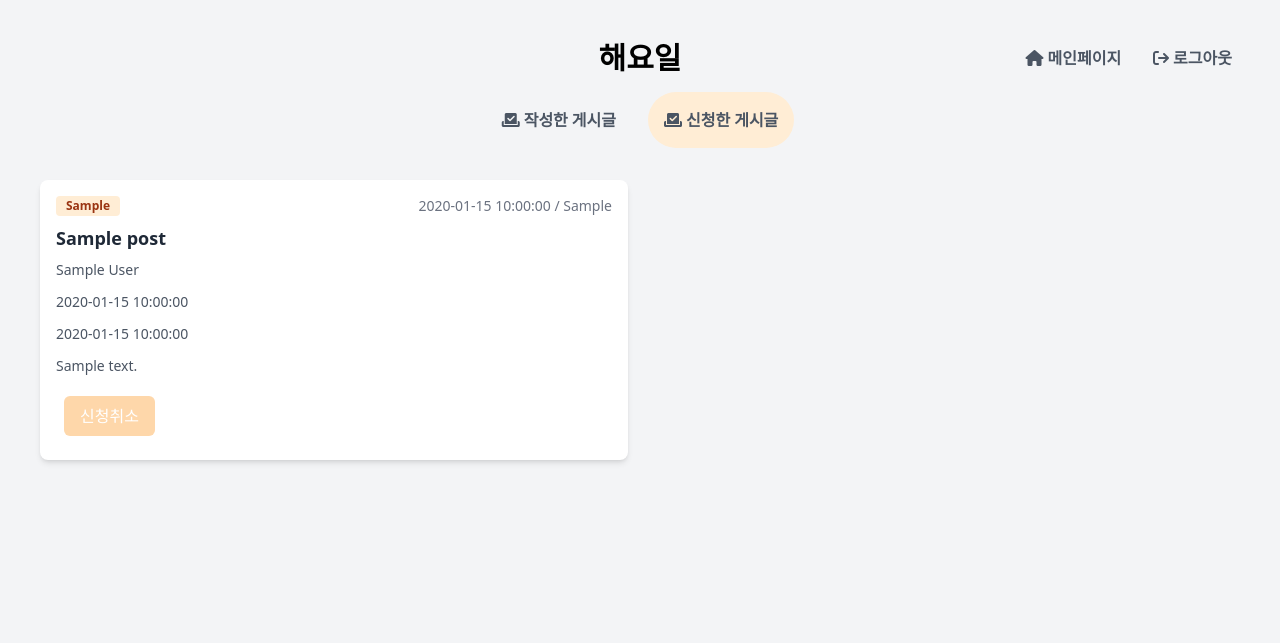
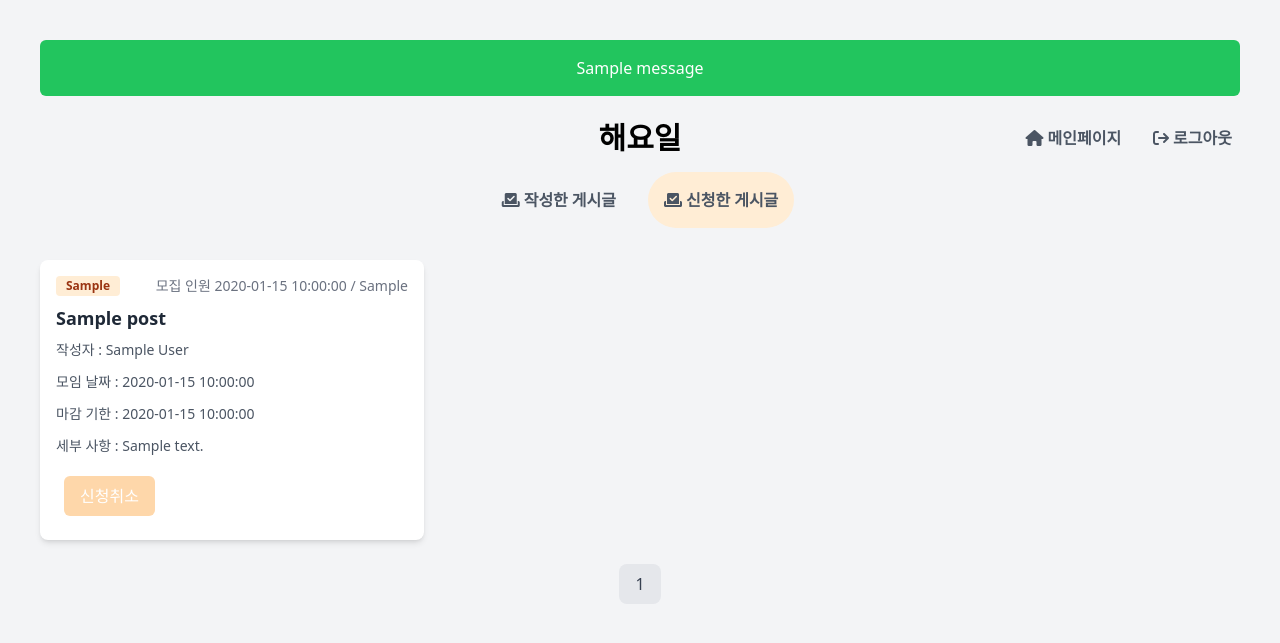
Before and after one commit to hjun813/jungle_team3, a Flask app: template templates/mypage_myapply.html in a window 1280 px wide. Shown: the top 643 px of the page. Run offline with Flask 3, Linux system fonts and the light colour scheme; the template is opened without the code that fills it: most values are stand-ins (such as "Sample title", 1, 10 or a date in 2020); one stand-in notice (Sample message) is shown; some libraries are stand-ins or nearby versions.

Commit message:
fix: flash

```diff
--- a/app.py
+++ b/app.py
@@ -189,8 +189,10 @@ def posting():
     result = db.posts.insert_one(post)
 
     if result.acknowledged:
+        flash("게시물 업로드를 성공했습니다.","success")
         return redirect(url_for("findPost"))
     else:
+        flash("게시물 업로드 중 문제가 발생했습니다. 다시 시도해주세요","error")
         return render_template("posting.html")
 
 @app.route("/postlist",methods = ["GET"])
@@ -202,7 +204,7 @@ def findPost():
     filter_type = request.args.get("post_type")  # 게시물 유형 필터링
     sort = request.args.get("sort_type","latest")
     page = int(request.args.get("page", 1))  # 페이지 (기본값: 1)
-    per_page = 10  # 페이지당 문서 개수
+    per_page = 12  # 페이지당 문서 개수
     skip_count = (page - 1) * per_page
 
     query = {"dueDate": {"$gte": now}}
@@ -239,7 +241,9 @@ def findPost():
                            current_page=page,
                            total_pages=total_pages,
                            total_posts=total_posts,
-                           filter_due=sort,)
+                           sort_type=sort,
+                           post_type=filter_type
+                           )
 
 @app.route("/applymeeting",methods=["POST"])
 @jwt_required()
@@ -273,8 +277,10 @@ def applymeeting():
 
     if result:
         # 여기서 만약 모집 정원이 다 되었으면 이벤트 로그 생성 메서드로 넘어가기
+        flash("신청 완료 되었습니다. 마이페이지를 확인해주세요","success")
         return redirect(url_for("findPost"))
     else:
+        flash("신청 과정 중 요류가 발생했습니다. 다시 신청해주세요", "error")
         return redirect(url_for("findPost"))
 
 @app.route("/cancelmeeting",methods=["POST"])
@@ -290,8 +296,10 @@ def cancelmeeting():
 
     result = cancel(_id,current_user)
     if result:
+        flash("신청 취소 되었습니다. 마이페이지를 확인해 주세요","error")
         return redirect(url_for("findPost"))
     else:
+        flash("신청 취소 과정 중 오류가 발생했습니다. 다시 취소해 주세요","error")
         return redirect(url_for("findPost"))
 
 
@@ -316,7 +324,7 @@ def mypost():
     current_user = get_jwt_identity()
 
     page = int(request.args.get("page", 1))  # 페이지 (기본값: 1)
-    per_page = 10  # 페이지당 문서 개수
+    per_page = 12  # 페이지당 문서 개수
     skip_count = (page - 1) * per_page
     query = {"author": current_user}
     pipeline = [
@@ -344,7 +352,7 @@ def mypost():
 
     print(total_pages)
     if not myposts:
-        print("⚠️ 조회된 게시물이 없습니다.")  # 디버깅 출력
+        flash("조회된 게시물이 없습니다.")  # 디버깅 출력
         return render_template("mypage_mypost.html", posts=[], message="조회된 게시물이 없습니다.")
     return render_template("mypage_mypost.html", posts = myposts, total_pages = total_pages, total_posts=total_posts, page = page)
 
@@ -355,7 +363,7 @@ def mypost():
 def applypost():
     current_user = get_jwt_identity()
     page = int(request.args.get("page", 1))  # 페이지 (기본값: 1)
-    per_page = 10  # 페이지당 문서 개수
+    per_page = 12  # 페이지당 문서 개수
     skip_count = (page - 1) * per_page
     query = {'author':{"$ne":current_user}}
     pipeline = [
@@ -378,11 +386,11 @@ def applypost():
 
     total_posts = db.posts.count_documents(query)
     total_pages = (total_posts + per_page - 1) // per_page
-    if len(attendposts) >= 0:
-        return render_template("mypage_myapply.html", posts = attendposts, total_pages = total_pages, total_posts = total_posts, page=page)
-    else:
+    if not attendposts:
         flash("조회 실패거나 조회할 게시물이 없습니다. 새로고침 하세요")
         return render_template("mypage_myapply.html")
+
+    return render_template("mypage_myapply.html", posts = attendposts, total_pages = total_pages, total_posts = total_posts, page=page)
 
 @app.route("/updatepost",methods=["POST"])
 @jwt_required()
@@ -459,6 +467,7 @@ def cancelmeetingonmypage():
 
 @app.route('/logout')
 def logout():
+    flash("로그아웃 완료","success")
     response = redirect(url_for('home'))  # 로그인 페이지로 리디렉트
     unset_jwt_cookies(response)  # 'token' 쿠키 삭제
     return response
--- a/templates/auth_base.html
+++ b/templates/auth_base.html
@@ -5,9 +5,9 @@
     <div class="container max-w-4xl bg-white rounded-xl shadow-lg overflow-hidden flex flex-col md:flex-row">
         <!-- 왼쪽 패널 -->
         <div class="bg-orange-600 text-white p-8 md:w-1/2 flex flex-col justify-center">
-            <h1 class="text-3xl font-bold mb-6">환영합니다</h1>
+            <h1 class="text-3xl font-bold mb-6">이번주도 해요일!</h1>
             <p class="text-lg text-orange-100 leading-relaxed">
-                저희 서비스에 가입하시면 다양한 혜택과 기능을 이용하실 수 있습니다.
+                환영합니다. 재미있고 즐거운 일요일을 해요일에서 만나세요.
             </p>
         </div>
 
--- a/templates/mypage_myapply.html
+++ b/templates/mypage_myapply.html
@@ -20,6 +20,22 @@
 </head>
 <body class="bg-gray-100 p-10">
     <div class="container mx-auto">
+        {% set total_pages = total_pages or 1 %}
+         <!-- 🔥 Flash 메시지 표시 -->
+        {% with messages = get_flashed_messages(with_categories=True) %}
+        {% if messages %}
+        <div class="mb-6">
+            {% for category, message in messages %}
+            <div class="p-4 rounded-md text-white text-center
+                        {% if category == 'success' %} bg-green-500
+                        {% elif category == 'error' %} bg-red-500
+                        {% else %} bg-gray-500 {% endif %}">
+                {{ message }}
+            </div>
+            {% endfor %}
+        </div>
+        {% endif %}
+        {% endwith %}
         <!-- 제목 및 버튼 2개 (오른쪽 정렬) -->
         <div class="flex justify-center items-center mb-4 relative">
             <h1 class="text-3xl font-bold text-center">해요일</h1>
@@ -49,7 +65,7 @@
         </div>
 
         <!-- 작성한 게시글 -->
-        <div id="posting-card-box" class="grid grid-cols-1 sm:grid-cols-2 gap-6">
+        <div id="posting-card-box" class="grid grid-cols-1 sm:grid-cols-3 gap-6">
 
             {% for post in posts %}
             <!-- 게시글 카드 1 -->
@@ -58,13 +74,13 @@
                     <div class="flex justify-between items-center mb-2">
                         <span class="bg-orange-100 text-orange-800 text-xs font-semibold px-2.5 py-0.5 rounded">
                             {{post.postType}}</span>
-                        <span class="text-sm text-gray-500">{{ post.nowPersonnel }} / {{ post.goalPersonnel}}</span>
+                        <span class="text-sm text-gray-500">모집 인원 {{ post.nowPersonnel }} / {{ post.goalPersonnel}}</span>
                     </div>
                     <h3 class="text-lg font-bold mb-2 text-gray-800">{{ post.title }}</h3>
-                    <p class="text-gray-600 text-sm mb-3 line-clamp-3">{{ post.author }}</p>
-                    <p class="text-gray-600 text-sm mb-3 line-clamp-3">{{ post.meetDate }}</p>
-                    <p class="text-gray-600 text-sm mb-3 line-clamp-3">{{ post.dueDate }}</p>
-                    <p class="text-gray-600 text-sm mb-3 line-clamp-3">{{ post.details }}</p>
+                    <p class="text-gray-600 text-sm mb-3 line-clamp-3">작성자   :   {{ post.author }}</p>
+                    <p class="text-gray-600 text-sm mb-3 line-clamp-3">모임 날짜   :   {{ post.meetDate }}</p>
+                    <p class="text-gray-600 text-sm mb-3 line-clamp-3">마감 기한   :   {{ post.dueDate }}</p>
+                    <p class="text-gray-600 text-sm mb-3 line-clamp-3">세부 사항   :   {{ post.details }}</p>
 
                     <div class="flex">
                         <form action="/cancelmeetingonmypage" method="POST">
@@ -80,9 +96,18 @@
             </div>
             {% endfor %}
         </div>
-
-        <!-- 모달 창
-         해당 모임의 참여자와 카카오톡 아이디 보여주기 -->
+        <!-- 페이지 번호를 cards-box 아래로 이동 -->
+        <div class="flex justify-center mt-6">
+            <nav class="flex space-x-2">
+                {% if total_pages == 1 %}
+                    <a href="/mypage/applypost?page=1" class="px-4 py-2 bg-gray-200 text-gray-700 rounded-lg hover:bg-gray-300 focus:bg-orange-400 focus:text-white">1</a>
+                {% else %}
+                    {% for page in range(1, total_pages+1) %}
+                        <a href="/mypage/applypost?page={{ page }}" class="px-4 py-2 bg-gray-200 text-gray-700 rounded-lg hover:bg-gray-300 focus:bg-orange-400 focus:text-white">{{ page }}</a>
+                    {% endfor %}
+                {% endif %}
+            </nav>
+        </div>
 
     </div>
 </body>
--- a/templates/mypage_mypost.html
+++ b/templates/mypage_mypost.html
@@ -66,7 +66,7 @@
         </div>
 
         <!-- 작성한 게시글 -->
-        <div id="posting-card-box" class="grid grid-cols-1 sm:grid-cols-2 gap-6">
+        <div id="posting-card-box" class="grid grid-cols-1 sm:grid-cols-3 gap-6">
             {% for post in posts %}
             <!-- 게시글 카드 1 -->
             <div class="bg-white rounded-lg shadow-md overflow-hidden transition hover:shadow-lg">
--- a/templates/signup.html
+++ b/templates/signup.html
@@ -93,7 +93,7 @@
 <!-- 로그인 링크 -->
 <div class="text-center text-gray-600">
     이미 계정이 있으신가요?
-    <a href="/login" class="text-orange-600 font-medium hover:underline">로그인</a>
+    <a href="/" class="text-orange-600 font-medium hover:underline">로그인</a>
 </div>
 <!-- jQuery CDN (없다면 추가) -->
 <script src="https://code.jquery.com/jquery-3.6.0.min.js"></script>
```
Also changed, not shown: templates/base.html (+15 -0 lines), templates/postlist.html (+31 -22 lines).
